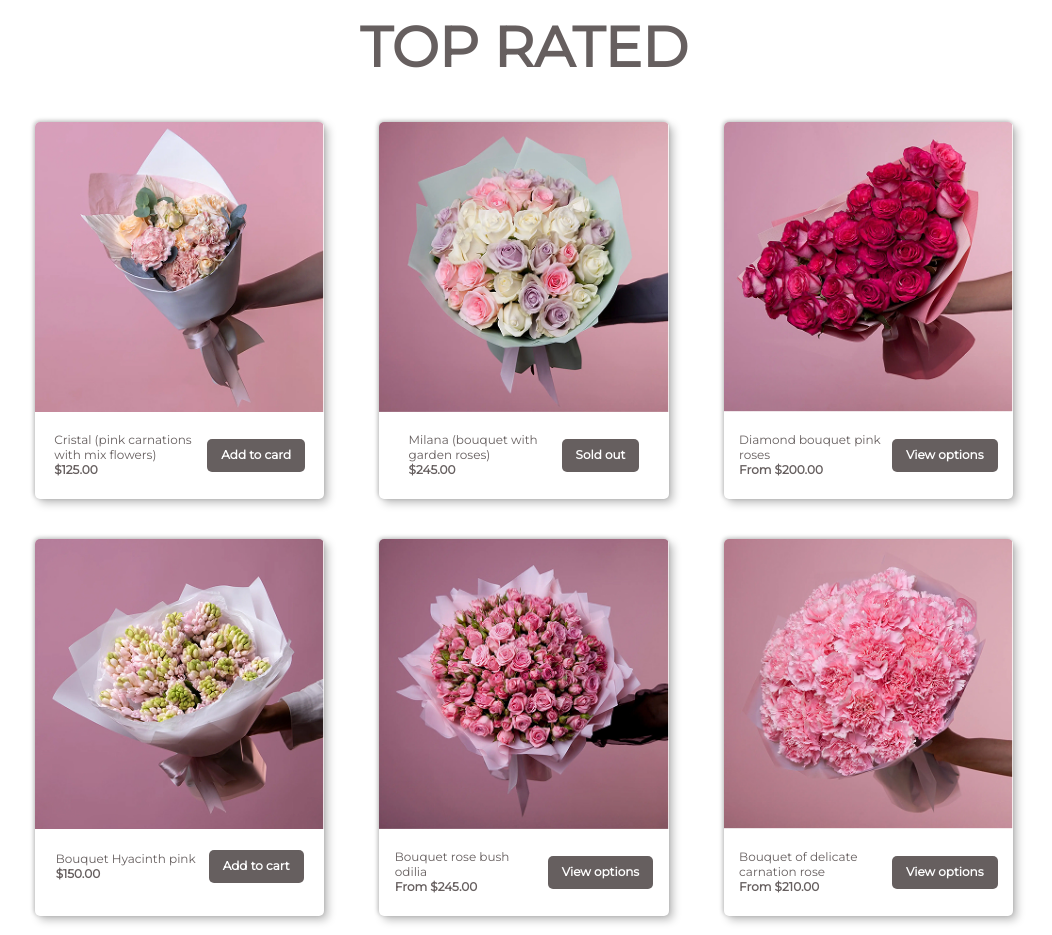
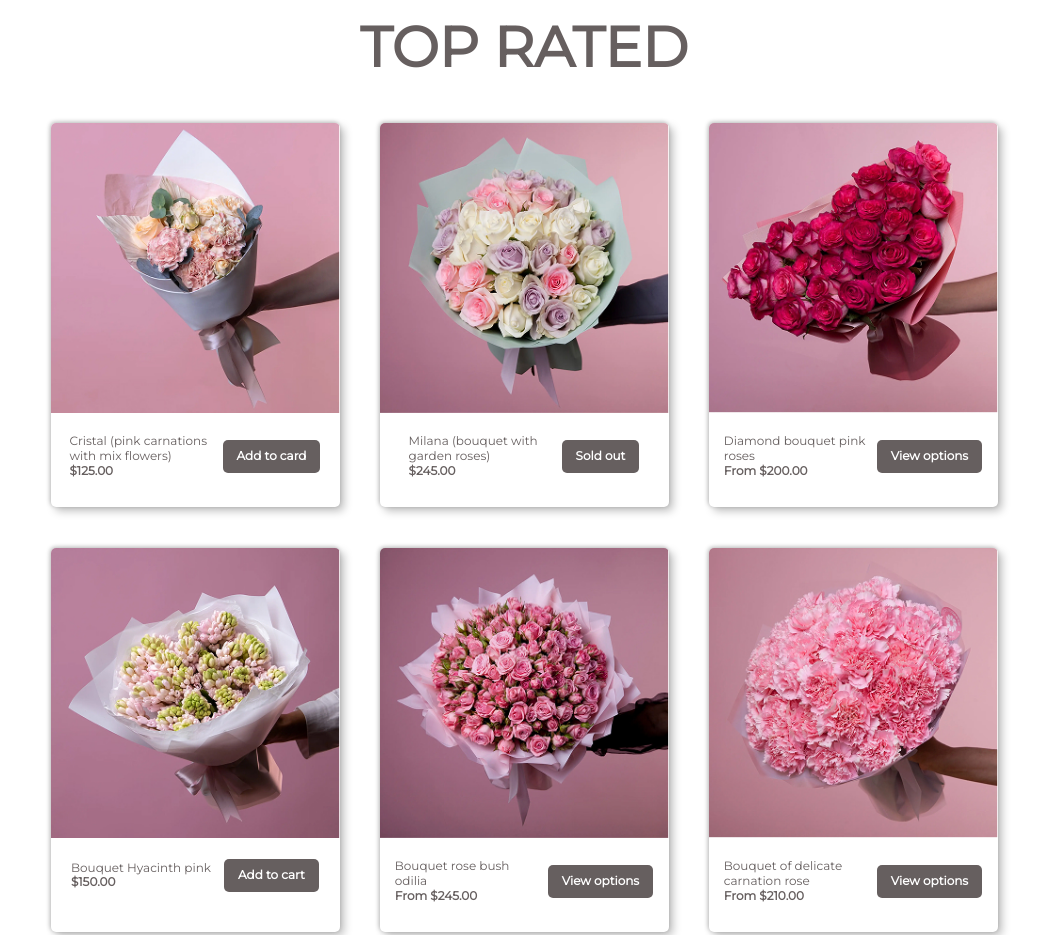
Before and after one commit to Davo-web/flower-shop, a plain HTML site: page index.html in a window 1280 px wide. Shown: the part 1040-1975 px from the top of the page, without its empty margins (116-1168 px from the left). Drawn offline with Linux system fonts and the light colour scheme.

Commit message:
The unnecessary block was replaced, the code was modified

```diff
--- a/css/style.css
+++ b/css/style.css
@@ -246,7 +246,6 @@ body {
     gap: 40px;
     margin: 0 auto;
     width: 978px;
-    align-items: center;
 }
 
 .products__title {
@@ -258,11 +257,17 @@ body {
 
 .products__card-wrapper {
     display: flex;
-    flex-direction: column;
+    align-items: center;
+    justify-content: center;
+    width: 987px;
+    height: 810px;
+    flex-wrap: wrap;
     gap: 40px;
 }
 
 .products__card {
+    width: 289px;
+    height: 384px;
     border-radius: 5px;
     box-shadow: 4px 4px 8px 0 rgba(0, 0, 0, 0.25), -1px -1px 4px 0 rgba(0, 0, 0, 0.25);
     transition: .2s ease-in-out;
@@ -276,11 +281,6 @@ body {
     border-radius: 5px 5px 0 0;
     width: 313px;
     height: 290px;
-}
-
-.products__first-row, .products__second-row {
-    display: flex;
-    gap: 55px;
 }
 
 .products__description {
--- a/index.html
+++ b/index.html
@@ -71,7 +71,6 @@
         <section class="products">
             <p class="products__title">TOP RATED</p>
             <div class="products__card-wrapper">
-                <div class="products__first-row">
                     <div class="products__card">
                         <img src="./img/product-flower1.jpg" alt="flowers" class="products__img">
                         <div class="products__description">
@@ -104,9 +103,7 @@
                             <button class="products__card-btn">View options</button>
                         </div>
                     </div>
-                </div>
 
-                <div class="products__second-row">
                     <div class="products__card">
                         <img src="./img/product-flower4.jpg" alt="flowers" class="products__img">
                         <div class="products__description">
@@ -139,7 +136,6 @@
                             <button class="products__card-btn">View options</button>
                         </div>
                     </div>
-                </div>
             </div>
 
             <button class="products__btn">Show more</button>
```
